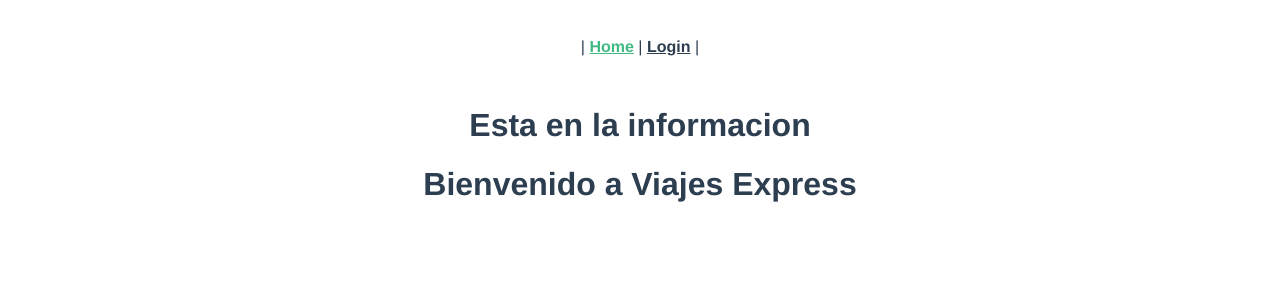
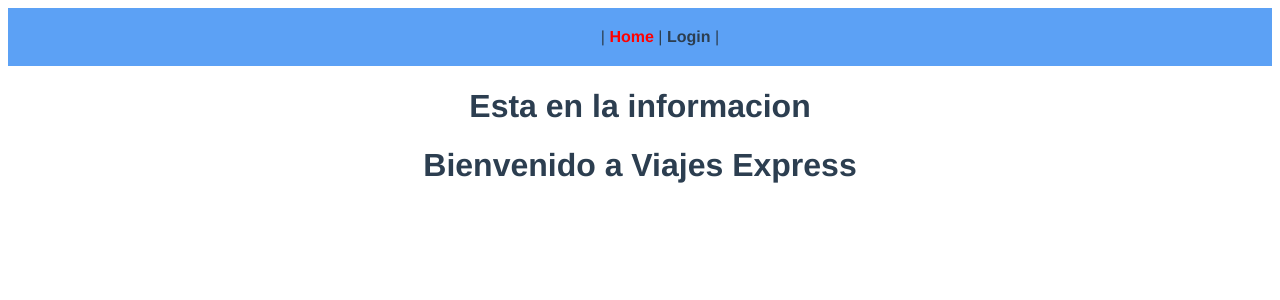
Before and after one commit to EDK367/proyect1IPC2, a Vue app in the folder IPC2Fronted-Router/: page / in a window 1280 px wide. Shown: the top 300 px of the page. Built offline with nearby package versions, Linux system fonts and the light colour scheme.

Commit message:
Ya no quiero tocar el login

```diff
--- a/IPC2Fronted-Router/src/App.vue
+++ b/IPC2Fronted-Router/src/App.vue
@@ -1,10 +1,11 @@
 <template>
-  <nav>
-    | <router-link to="/">Home</router-link> |
-    <router-link to="/about">Login</router-link> |
+  <nav class="pages">
+    | <router-link to="/" class="link">Home</router-link> |
+    <router-link to="/about" class="link">Login</router-link> |
   </nav>
+  <transition name="fade" mode="out-in">
   <router-view/>
-
+</transition>
 </template>
 
 <script>
@@ -18,18 +19,49 @@
   -moz-osx-font-smoothing: grayscale;
   text-align: center;
   color: #2c3e50;
+  margin: 0;
+  padding: 0;
+  overflow: hidden;
 }
 
-nav {
-  padding: 30px;
+.pages {
+  top: 0;
+  left: 0;
+  width: 100%;
+  background-color: rgb(92, 161, 245);
+  padding: 20px;
+  border-bottom: 1px solid white;
+  z-index: 999;
 }
 
-nav a {
+.pages a {
   font-weight: bold;
   color: #2c3e50;
 }
 
-nav a.router-link-exact-active {
-  color: #42b983;
+.pages a.router-link-exact-active {
+  color: red;
+}
+
+.link{
+  display: inline-table;
+  color: red;
+  text-decoration: none;
+  border-radius: 30px;
+  transition: all 0.3s ease;
+}
+
+.link:hover{
+  color:rgb(248, 120, 120);
+  transform: scale(1.20);
+  transition: transform 0.5s;
+
+}
+
+.fade-enter-active, .fade-leave-active {
+  transition: opacity 0.5s;
+}
+.fade-enter, .fade-leave-to /* .fade-leave-active in <2.1.8 */ {
+  opacity: 0;
 }
 </style>
--- a/IPC2Fronted-Router/src/components/login/admin.vue
+++ b/IPC2Fronted-Router/src/components/login/admin.vue
@@ -12,6 +12,7 @@
       Mostrar Contraseña
       <br><br>
        <nav class="button" :class="{ 'disabled': !isFormValid }">
+
          <router-link v-if="isFormValid" :to="{ path: '/admin' }" class="link">
            Iniciar Sesion
          </router-link>
--- a/IPC2Fronted-Router/src/views/AboutView.vue
+++ b/IPC2Fronted-Router/src/views/AboutView.vue
@@ -5,9 +5,10 @@
     <button @click="login = 'recepcionista'">Recepcionista</button>
     <button @click="login = 'operador'">Operador</button>
     <button @click="login = 'admin'">Administrador</button>
-    <component :is="login"></component>
+    <transition name="animation" mode="out-in">
+    <component :is="login" :key="login"></component>
+    </transition>
  </div>
-
 </div>
 </template>
 
@@ -82,4 +83,25 @@
   transition: transform 0.5s;
   color: black;
 }
+
+.animation-enter-active {
+  transition: opacity 1.5s ease-in-out, transform 1s ease-in-out;
+}
+
+.animation-leave-active {
+  transition: opacity 1.5s ease-in-out, transform 1s ease-in-out;
+}
+
+.animation-enter, .animation-leave-to {
+  opacity: 0;
+  transform: translateY(20px);
+}
+
+.animation-enter-to, .animation-leave {
+  opacity: 1;
+  transition: all 1s ease;
+  transform: translateY(-5px);
+}
+
+
 </style>
```
